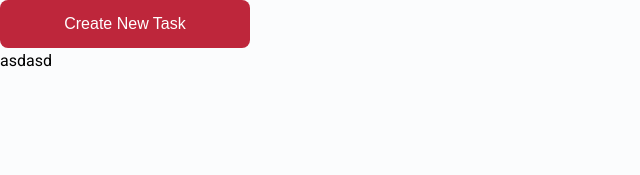
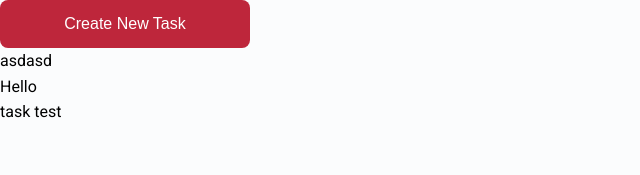
Before and after one commit to sthasubin429/todoapp, an Angular app: page /dashboard in a window 1280 px wide. Shown: the top 175 px of the page, without its empty margins (0-640 px from the left). Built offline with nearby package versions, Linux system fonts and the light colour scheme; data requests are answered from the project's data file; what @angular-material-components/datetime-picker, angular-bootstrap-md would draw is missing.

Commit message:
FEAT(Http): Tasks added in dashboard
simple tasks layout added in dashboard

```diff
--- a/db.json
+++ b/db.json
@@ -16,6 +16,20 @@
       "priority": "Medium",
       "dateTime": "2021-08-12T16:04",
       "id": 1
+    },
+    {
+      "name": "Hello",
+      "list": "College",
+      "priority": "Medium",
+      "dateTime": "2021-08-17T10:48",
+      "id": 2
+    },
+    {
+      "name": "task test",
+      "list": "Personal",
+      "priority": "Low",
+      "dateTime": "2021-08-31T10:48",
+      "id": 3
     }
   ]
 }
--- a/src/app/components/dashboard/dashboard.component.ts
+++ b/src/app/components/dashboard/dashboard.component.ts
@@ -19,6 +19,7 @@ export class DashboardComponent implements OnInit {
   openCreateNewTask(): void {
     this.dialog.open(NewTaskComponent, {
       width: '800px',
+      data: { taskList: this.taskList },
     });
   }
 }
--- a/src/app/components/new-task/new-task.component.ts
+++ b/src/app/components/new-task/new-task.component.ts
@@ -1,4 +1,4 @@
-import { Component, OnInit } from '@angular/core';
+import { Component, Inject, OnInit } from '@angular/core';
 import {
   FormControl,
   Validators,
@@ -7,7 +7,7 @@ import {
 } from '@angular/forms';
 import { TasksService } from 'src/app/services/tasks.service';
 import { Task } from 'src/app/tasks';
-import { MatDialog } from '@angular/material/dialog';
+import { MatDialog, MAT_DIALOG_DATA } from '@angular/material/dialog';
 
 @Component({
   selector: 'app-new-task',
@@ -33,7 +33,8 @@ export class NewTaskComponent implements OnInit {
   constructor(
     private fb: FormBuilder,
     private taskService: TasksService,
-    public dialog: MatDialog
+    public dialog: MatDialog,
+    @Inject(MAT_DIALOG_DATA) public data: any
   ) {}
 
   ngOnInit(): void {
@@ -43,6 +44,7 @@ export class NewTaskComponent implements OnInit {
       listControl: this.listControl,
       dateControl: this.dateControl,
     });
+    console.log(this.data.taskList);
   }
 
   addNewTask(): void {
@@ -58,7 +60,7 @@ export class NewTaskComponent implements OnInit {
 
     if (this.addTaskForm.valid) {
       this.taskService.addTask(newTask).subscribe((task) => {
-        console.log(task);
+        this.data.taskList.push(task);
       });
       this.dialog.closeAll();
     }
```
